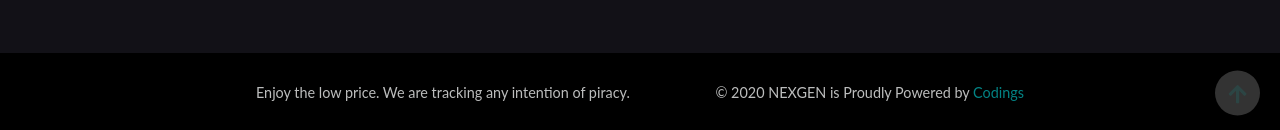
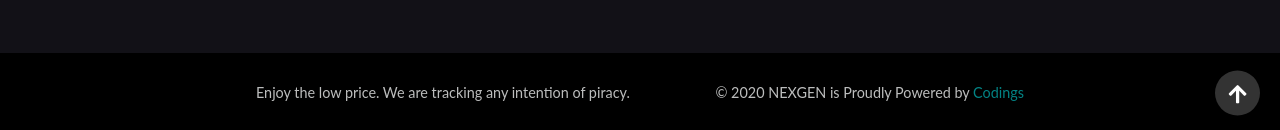
Before and after one commit to SydVic/proj-html-vuejs, a Vue app: page / in a window 1280 px wide. In both pictures the pointer is over the element 1237 px from the left and 6454 px from the top of the page. Shown: the part 6362-6492 px from the top of the page. Built offline with nearby package versions, Linux system fonts and the light colour scheme; a web font is replaced by a local one.

Commit message:
aggiunti commenti dimenticati html

```diff
--- a/src/components/AppFooter.vue
+++ b/src/components/AppFooter.vue
@@ -1,15 +1,23 @@
 <template>
   <section class="footer">
+    <!-- FOOTER TOP -->
     <div class="footer-top">
+      <!-- CONTAINER WIDTH60% -->
       <div class="container-general">
+        <!-- ROW -->
         <div class="row">
+          <!-- COL-3 -->
           <div class="col-lg-3">
+            <!-- WRAPPER -->
             <div class="content-wrapper">
+              <!-- COMPANY LOGO -->
               <div class="company-name">
                 <span class="prename">{{companyObject.prename}}</span>
                 <span class="name">{{companyObject.name}}</span>
               </div>
+              <!-- /COMPANY LOGO -->
               <p class="paragraph">A functional HTML Template for Corporate & Business.</p>
+              <!-- COMPANY CONTACTS -->
               <ul class="company-contacts">
                 <li>
                   <span class="icon-wrapper">
@@ -36,11 +44,16 @@
                   </span>
                 </li>
               </ul>
+              <!-- /COMPANY CONTACTS -->
               <div class="btn">
                 <a href="" class="btn-secondary">get in touch</a>
               </div>
             </div>
+            <!-- /WRAPPER -->
           </div>
+          <!-- /COL-3 -->
+
+          <!-- COL-3 V-FOR -->
           <div v-for="(item, index) in footerItemsArray" :key="index" class="col-lg-3">
             <div class="content-wrapper">
               <div class="footer-card">
@@ -51,9 +64,15 @@
               </div>
             </div>
           </div>
+          <!-- /COL-3 V-FOR -->
         </div>
+        <!-- /ROW -->
       </div>
+      <!-- /CONTAINER WIDTH60% -->
     </div>
+    <!-- /FOOTER TOP -->
+
+    <!-- FOOTER BOTTOM -->
     <div class="footer-bottom">
       <div class="container-general">
         <p>Enjoy the low price. We are tracking any intention of piracy.</p>
@@ -65,6 +84,7 @@
         </a>
       </div>
     </div>
+    <!-- /FOOTER BOTTOM -->
   </section>
 </template>
 
@@ -162,6 +182,10 @@ export default {
     line-height: 45px;
     border-radius: 50%;
 
+    &:hover {
+      color: $white;
+    }
+
     a {
       color: inherit;
     }
--- a/src/components/AppHeader.vue
+++ b/src/components/AppHeader.vue
@@ -160,6 +160,10 @@ export default {
         li {
           margin-left: 2rem;
 
+          &:hover {
+            color: $white;
+          }
+
           a {
             color: inherit;
           }
--- a/src/components/MainServices.vue
+++ b/src/components/MainServices.vue
@@ -2,16 +2,23 @@
   <section class="services">
     <!-- CONTAINER WIDTH 60% -->
     <div class="container-general">
-      <!-- SERVICES TITLE AND TEXT -->
+      <!-- ROW -->
       <div class="row">
+        <!-- COL-8 -->
         <div class="col-lg-8">
+          <!-- SERVICES TITLE AND TEXT -->
           <h3 class="title-small">road transport</h3>
           <h2 class="title">
             <span class="title-normal txt-white">Main</span>
             <span class="title-highlighted txt-white">Services</span>
           </h2>
-          <p class="paragraph">With all of this expertise and capability comes an unrivalled commitment to customer service. We will work hard to understand your needs in order to develop a productive, long-term partnership.</p>
+          <p class="paragraph">With all of this expertise and capability comes an unrivalled commitment to customer service. We will work hard to understand your needs in order to develop a productive, long-term partnership.
+          </p>
+          <!-- /SERVICES TITLE AND TEXT -->
         </div>
+        <!-- /COL-8 -->
+
+        <!-- COL-4 -->
         <div class="col-lg-4">
           <div class="wrapper-flex">
             <div class="btn">
@@ -19,11 +26,13 @@
             </div>
           </div>
         </div>
+        <!-- /COL-4 -->
       </div>
-      <!-- /SERVICES TITLE AND TEXT -->
+      <!-- /ROW -->
 
-      <!-- SERVICES CARDS -->
+      <!-- ROW -->
       <div class="row">
+        <!-- COL-4 -->
         <div class="col-lg-4">
           <!-- CARD -->
           <div class="services-card">
@@ -40,6 +49,9 @@
           </div>
           <!-- /CARD -->
         </div>
+        <!-- /COL-4 -->
+
+        <!-- COL-4 -->
         <div class="col-lg-4">
           <!-- CARD -->
           <div class="services-card mc-auto">
@@ -56,6 +68,9 @@
           </div>
           <!-- /CARD -->
         </div>
+        <!-- /COL-4 -->
+
+        <!-- COL-4 -->
         <div class="col-lg-4">
           <!-- CARD -->
           <div class="services-card ml-auto">
@@ -72,8 +87,9 @@
           </div>
           <!-- /CARD -->
         </div>
+        <!-- /COL-4 -->
       </div>
-      <!-- /SERVICES CARDS -->
+      <!-- /ROW -->
     </div>
     <!-- /CONTAINER WIDTH 60% -->
   </section>
```
Also changed, not shown: src/components/MainContactUs.vue (+15 -1 lines), src/components/MainFeedback.vue (+10 -2 lines), src/components/MainLogistics.vue (+23 -0 lines), src/components/MainResults.vue (+18 -0 lines), src/components/MainWhoWeAre.vue (+24 -0 lines).
